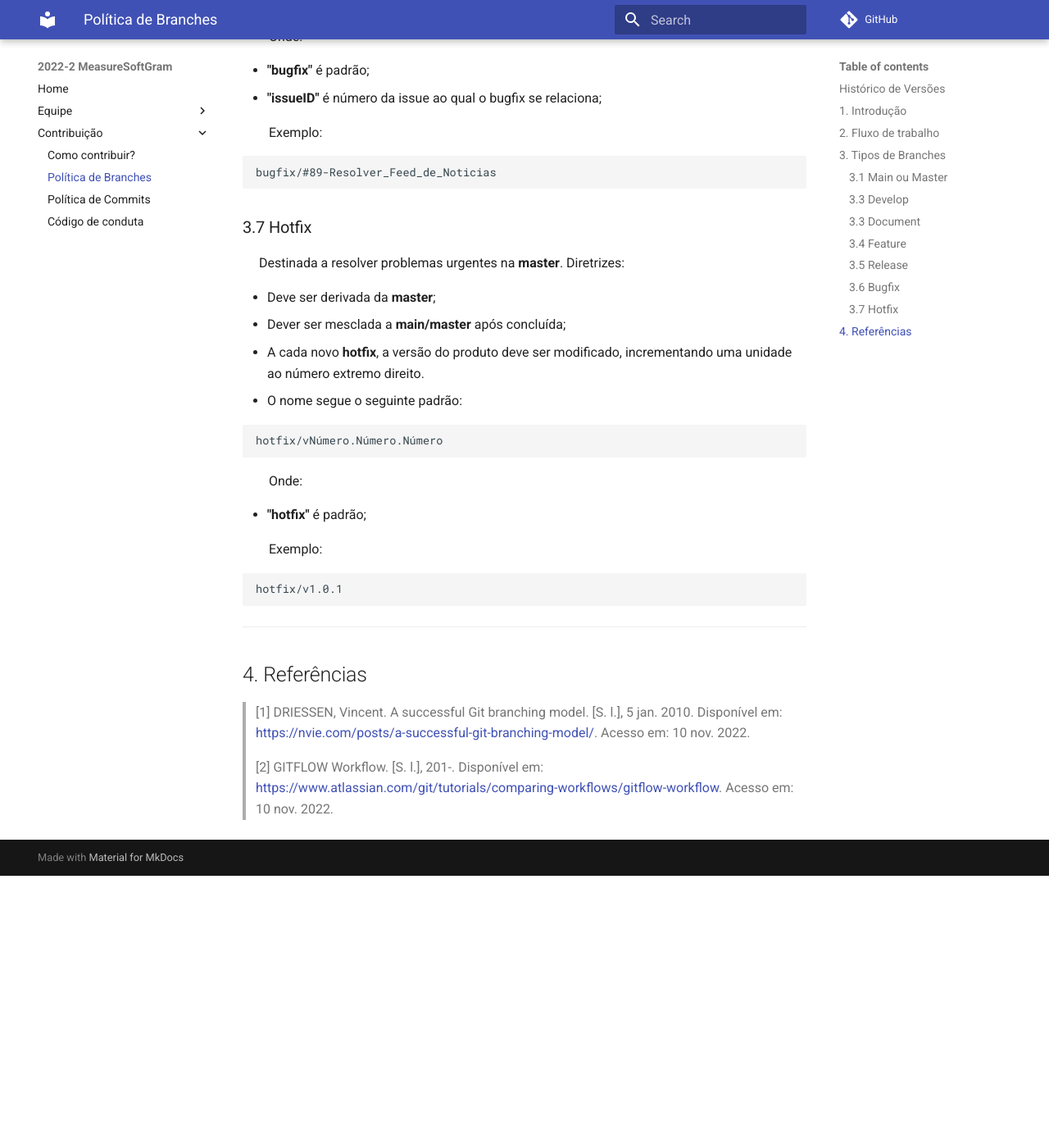
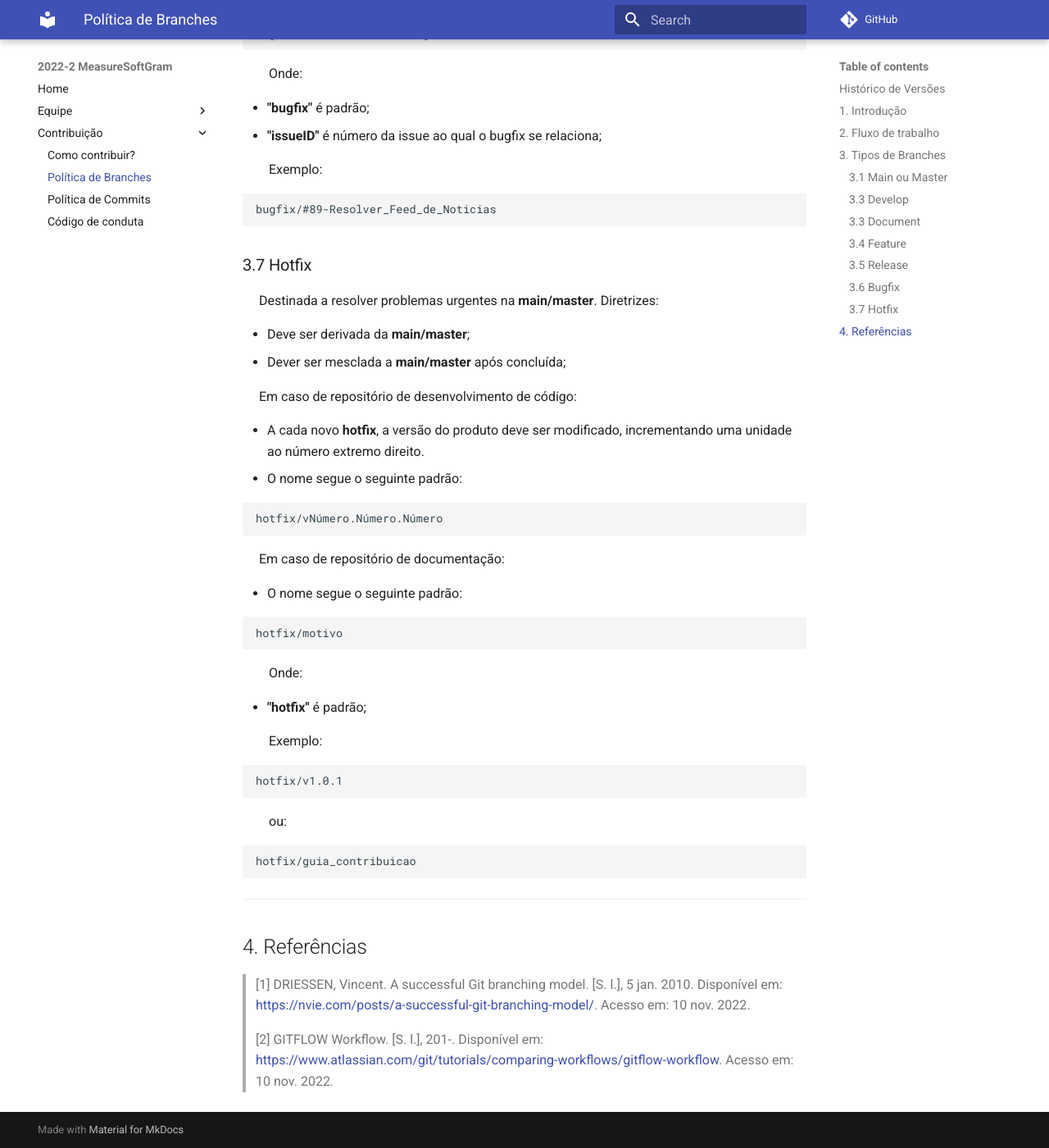
Before and after one commit to fga-eps-mds/2022-2-MeasureSoftGram-Doc, an MkDocs documentation site: the page built from docs/politicas/branches.md, in a window 1280 px wide and 1400 px high, scrolled down 3467 px. Shown: the whole window at 82% size. Built offline with MkDocs 1.6.1 and Material for MkDocs 9.7.7, drawn with Linux system fonts in a browser that asks for light colours; comment, search, counter and statistics services are not loaded; before the commit the page ends 4535 px from its top, so only the background shows below that; some of the changed text lies outside the part shown.

Commit message:
hotfix: corrigindo topico de hotfix adicionando a possibilidade para repositorio de documentacao

````diff
--- a/docs/politicas/branches.md
+++ b/docs/politicas/branches.md
@@ -9,6 +9,7 @@ Data|Versão|Descrição|Autor
 10/11/2022|1.1|Adição do tópico de branches e referências|Rafael|
 12/11/2022|1.2|Revisão do documento |Nilvan|
 12/11/2022|1.3|Retiradas da tag "< a>", que modificavam cor dos tópicos |Nilvan|
+12/11/2022|1.3|Correção do tópico de hotfix |Rafael|
 
 ---
 
@@ -129,15 +130,26 @@ bugfix/#89-Resolver_Feed_de_Noticias
 ```
 
 ### 3.7 Hotfix
-<p align = "justify"> &emsp; Destinada a resolver problemas urgentes na <b>master</b>. Diretrizes:</p>
+<p align = "justify"> &emsp; Destinada a resolver problemas urgentes na <b>main/master</b>. Diretrizes:</p>
 
-* Deve ser derivada da <b>master</b>;
+* Deve ser derivada da <b>main/master</b>;
 * Dever ser mesclada a <b>main/master</b> após concluída;
+
+<p align = "justify"> &emsp; Em caso de repositório de desenvolvimento de código:</p>
+
 * A cada novo <b>hotfix</b>, a versão do produto deve ser modificado, incrementando uma unidade ao número extremo direito.
 * O nome segue o seguinte padrão:
 
 ```
 hotfix/vNúmero.Número.Número
+```
+
+<p align = "justify"> &emsp; Em caso de repositório de documentação:</p>
+
+* O nome segue o seguinte padrão:
+
+```
+hotfix/motivo
 ```
 
 <p align = "justify">&emsp;&emsp;Onde:</p>
@@ -150,6 +162,12 @@ hotfix/vNúmero.Número.Número
 hotfix/v1.0.1
 ```
 
+<p align = "justify">&emsp;&emsp;ou:</p>
+
+```
+hotfix/guia_contribuicao
+```
+
 ---
 
 ## 4. Referências
````
